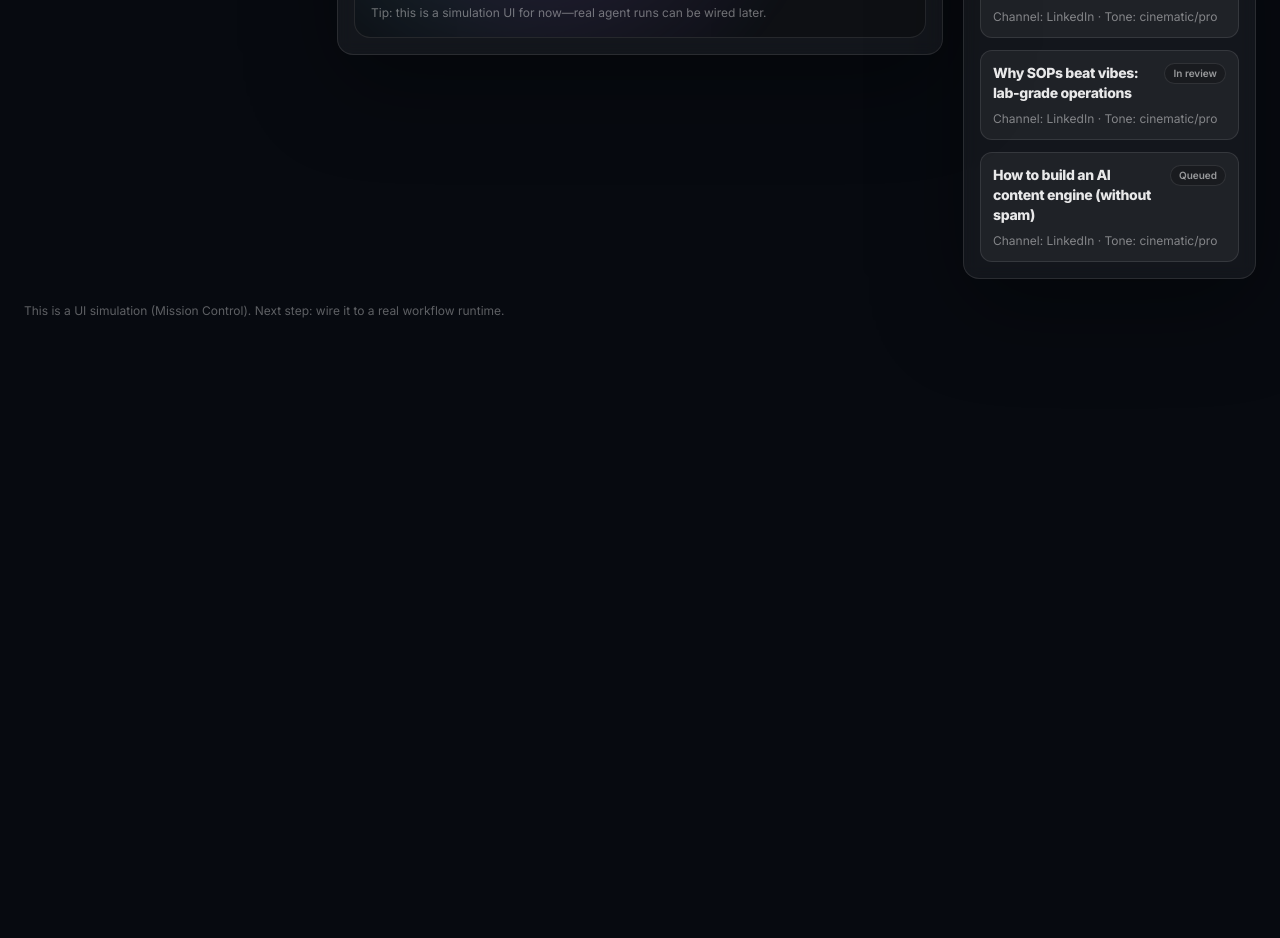
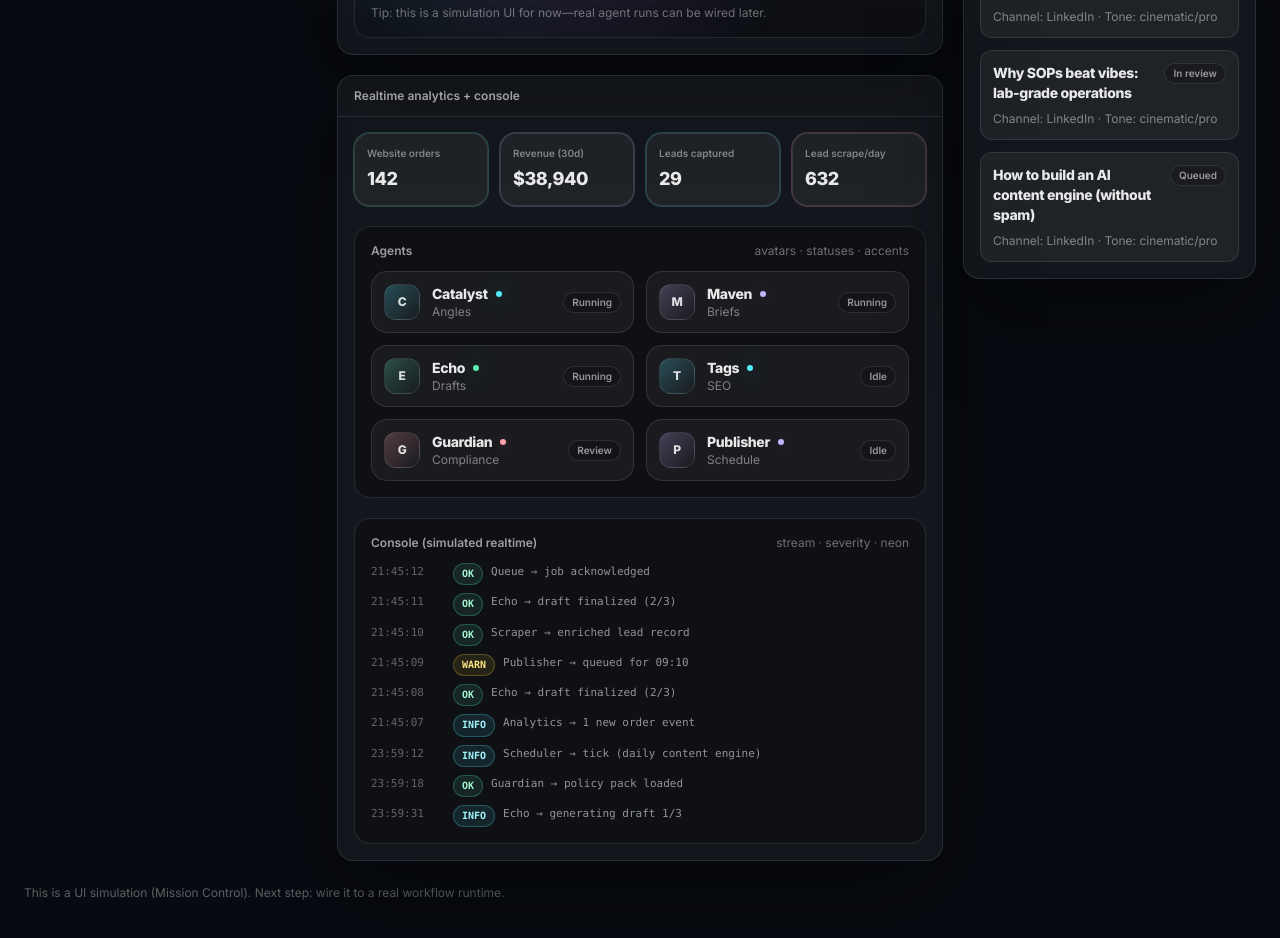
Before and after one commit to alexcarney460-hue/MotionVentures, a Next.js app: page /mission-control in a window 1280 px wide. Shown: the part 700-1638 px from the top of the page. Before the commit the page ends 1059 px from the top, so only its background shows below. Built offline with nearby package versions, Linux system fonts and the light colour scheme; no server answers.

Commit message:
Add neon simulated realtime analytics + agent avatars to Mission Control

```diff
--- /dev/null
+++ b/src/app/mission-control/MissionControlSim.tsx
@@ -0,0 +1,210 @@
+'use client'
+
+import * as React from 'react'
+
+type Severity = 'OK' | 'INFO' | 'WARN' | 'ERROR'
+
+type LogLine = {
+  t: string
+  s: Severity
+  msg: string
+}
+
+type Agent = {
+  name: string
+  role: string
+  accent: 'violet' | 'cyan' | 'emerald' | 'coral'
+  status: 'Idle' | 'Running' | 'Review'
+}
+
+const AGENTS: Agent[] = [
+  { name: 'Catalyst', role: 'Angles', accent: 'cyan', status: 'Running' },
+  { name: 'Maven', role: 'Briefs', accent: 'violet', status: 'Running' },
+  { name: 'Echo', role: 'Drafts', accent: 'emerald', status: 'Running' },
+  { name: 'Tags', role: 'SEO', accent: 'cyan', status: 'Idle' },
+  { name: 'Guardian', role: 'Compliance', accent: 'coral', status: 'Review' },
+  { name: 'Publisher', role: 'Schedule', accent: 'violet', status: 'Idle' },
+]
+
+function pad2(n: number) {
+  return String(n).padStart(2, '0')
+}
+
+function nowHHMMSS() {
+  const d = new Date()
+  return `${pad2(d.getHours())}:${pad2(d.getMinutes())}:${pad2(d.getSeconds())}`
+}
+
+function AccentDot({ accent }: { accent: Agent['accent'] }) {
+  const cls =
+    accent === 'cyan'
+      ? 'bg-cyan-300 shadow-[0_0_18px_rgba(34,211,238,0.45)]'
+      : accent === 'emerald'
+        ? 'bg-emerald-300 shadow-[0_0_18px_rgba(52,211,153,0.45)]'
+        : accent === 'coral'
+          ? 'bg-rose-300 shadow-[0_0_18px_rgba(251,113,133,0.45)]'
+          : 'bg-violet-300 shadow-[0_0_18px_rgba(167,139,250,0.45)]'
+  return <span className={`h-1.5 w-1.5 rounded-full ${cls}`} />
+}
+
+function Avatar({ name, accent }: { name: string; accent: Agent['accent'] }) {
+  const initials = name
+    .split(' ')
+    .map((p) => p[0])
+    .slice(0, 2)
+    .join('')
+    .toUpperCase()
+
+  const bg =
+    accent === 'cyan'
+      ? 'bg-gradient-to-br from-cyan-300/25 to-cyan-300/0'
+      : accent === 'emerald'
+        ? 'bg-gradient-to-br from-emerald-300/25 to-emerald-300/0'
+        : accent === 'coral'
+          ? 'bg-gradient-to-br from-rose-300/25 to-rose-300/0'
+          : 'bg-gradient-to-br from-violet-300/25 to-violet-300/0'
+
+  return (
+    <div className={`grid h-9 w-9 place-items-center rounded-xl border border-white/10 ${bg}`}>
+      <div className="text-xs font-extrabold tracking-tight text-white/85">{initials}</div>
+    </div>
+  )
+}
+
+function Metric({ k, v, accent }: { k: string; v: string; accent: Agent['accent'] }) {
+  const ring =
+    accent === 'cyan'
+      ? 'ring-cyan-300/25'
+      : accent === 'emerald'
+        ? 'ring-emerald-300/25'
+        : accent === 'coral'
+          ? 'ring-rose-300/25'
+          : 'ring-violet-300/25'
+  return (
+    <div className={`rounded-2xl border border-white/10 bg-white/5 p-3 ring-1 ${ring}`}>
+      <div className="text-[10px] font-semibold text-white/45">{k}</div>
+      <div className="mt-1 text-lg font-extrabold tracking-tight text-white/90">{v}</div>
+    </div>
+  )
+}
+
+function SeverityPill({ s }: { s: Severity }) {
+  const cls =
+    s === 'OK'
+      ? 'border-emerald-300/25 bg-emerald-300/10 text-emerald-200'
+      : s === 'WARN'
+        ? 'border-amber-300/25 bg-amber-300/10 text-amber-200'
+        : s === 'ERROR'
+          ? 'border-rose-300/25 bg-rose-300/10 text-rose-200'
+          : 'border-cyan-300/25 bg-cyan-300/10 text-cyan-200'
+  return (
+    <span className={`rounded-full border px-2 py-0.5 text-[10px] font-extrabold ${cls}`}>{s}</span>
+  )
+}
+
+export default function MissionControlSim() {
+  const [orders, setOrders] = React.useState(142)
+  const [revenue, setRevenue] = React.useState(38940)
+  const [leads, setLeads] = React.useState(28)
+  const [scrape, setScrape] = React.useState(612)
+
+  const [logs, setLogs] = React.useState<LogLine[]>([
+    { t: '23:59:12', s: 'INFO', msg: 'Scheduler → tick (daily content engine)' },
+    { t: '23:59:18', s: 'OK', msg: 'Guardian → policy pack loaded' },
+    { t: '23:59:31', s: 'INFO', msg: 'Echo → generating draft 1/3' },
+  ])
+
+  // Simulated realtime metrics + logs
+  React.useEffect(() => {
+    const metrics = window.setInterval(() => {
+      setOrders((v) => v + (Math.random() < 0.12 ? 1 : 0))
+      setLeads((v) => v + (Math.random() < 0.18 ? 1 : 0))
+      setScrape((v) => v + Math.floor(2 + Math.random() * 7))
+      setRevenue((v) => v + (Math.random() < 0.1 ? Math.floor(90 + Math.random() * 260) : 0))
+    }, 1400)
+
+    const severities: Severity[] = ['INFO', 'OK', 'INFO', 'INFO', 'WARN', 'OK']
+    const messages = [
+      'Catalyst → angle selected ("lab-grade trust")',
+      'Maven → brief generated (v3)',
+      'Tags → schema + keywords attached',
+      'Guardian → passed (risk 0.18)',
+      'Publisher → queued for 09:10',
+      'Scraper → enriched lead record',
+      'Analytics → 1 new order event',
+      'Echo → draft finalized (2/3)',
+      'Queue → job acknowledged',
+    ]
+
+    const stream = window.setInterval(() => {
+      const s = severities[Math.floor(Math.random() * severities.length)]
+      const msg = messages[Math.floor(Math.random() * messages.length)]
+      const line: LogLine = { t: nowHHMMSS(), s, msg }
+      setLogs((prev) => {
+        const next = [line, ...prev]
+        return next.slice(0, 14)
+      })
+    }, 950)
+
+    return () => {
+      window.clearInterval(metrics)
+      window.clearInterval(stream)
+    }
+  }, [])
+
+  return (
+    <div className="grid gap-5">
+      {/* Neon analytics */}
+      <div className="grid gap-3 md:grid-cols-4">
+        <Metric k="Website orders" v={String(orders)} accent="emerald" />
+        <Metric k="Revenue (30d)" v={`$${revenue.toLocaleString()}`} accent="violet" />
+        <Metric k="Leads captured" v={String(leads)} accent="cyan" />
+        <Metric k="Lead scrape/day" v={String(scrape)} accent="coral" />
+      </div>
+
+      {/* Agent roster */}
+      <div className="rounded-2xl border border-white/10 bg-black/25 p-4">
+        <div className="flex items-center justify-between">
+          <div className="text-xs font-semibold text-white/60">Agents</div>
+          <div className="text-xs text-white/40">avatars · statuses · accents</div>
+        </div>
+        <div className="mt-3 grid gap-3 md:grid-cols-2">
+          {AGENTS.map((a) => (
+            <div key={a.name} className="flex items-center justify-between rounded-2xl border border-white/10 bg-white/5 p-3">
+              <div className="flex items-center gap-3">
+                <Avatar name={a.name} accent={a.accent} />
+                <div>
+                  <div className="flex items-center gap-2">
+                    <div className="text-sm font-extrabold tracking-tight text-white/90">{a.name}</div>
+                    <AccentDot accent={a.accent} />
+                  </div>
+                  <div className="text-xs text-white/45">{a.role}</div>
+                </div>
+              </div>
+              <div className="rounded-full border border-white/10 bg-black/20 px-2 py-0.5 text-[10px] font-semibold text-white/55">
+                {a.status}
+              </div>
+            </div>
+          ))}
+        </div>
+      </div>
+
+      {/* Neon console */}
+      <div className="rounded-2xl border border-white/10 bg-black/25 p-4">
+        <div className="flex items-center justify-between">
+          <div className="text-xs font-semibold text-white/60">Console (simulated realtime)</div>
+          <div className="text-xs text-white/40">stream · severity · neon</div>
+        </div>
+        <div className="mt-3 grid gap-2 font-mono text-[11px] leading-relaxed">
+          {logs.map((l, i) => (
+            <div key={l.t + i} className="flex items-start gap-2">
+              <div className="w-[74px] text-white/35">{l.t}</div>
+              <SeverityPill s={l.s} />
+              <div className="text-white/55">{l.msg}</div>
+            </div>
+          ))}
+        </div>
+      </div>
+    </div>
+  )
+}
--- a/src/app/mission-control/page.tsx
+++ b/src/app/mission-control/page.tsx
@@ -1,4 +1,5 @@
 import Link from "next/link";
+import MissionControlSim from "./MissionControlSim";
 
 export const metadata = {
   title: "Mission Control",
@@ -112,7 +113,7 @@ export default function MissionControlPage() {
           </Card>
         </aside>
 
-        {/* middle: workflows + canvas */}
+        {/* middle: workflows + canvas + neon analytics/console */}
         <main className="lg:col-span-6">
           <div className="grid gap-5">
             <Card title="Workflows">
@@ -191,6 +192,10 @@ export default function MissionControlPage() {
                   </div>
                 </div>
               </div>
+            </Card>
+
+            <Card title="Realtime analytics + console">
+              <MissionControlSim />
             </Card>
           </div>
         </main>
```
